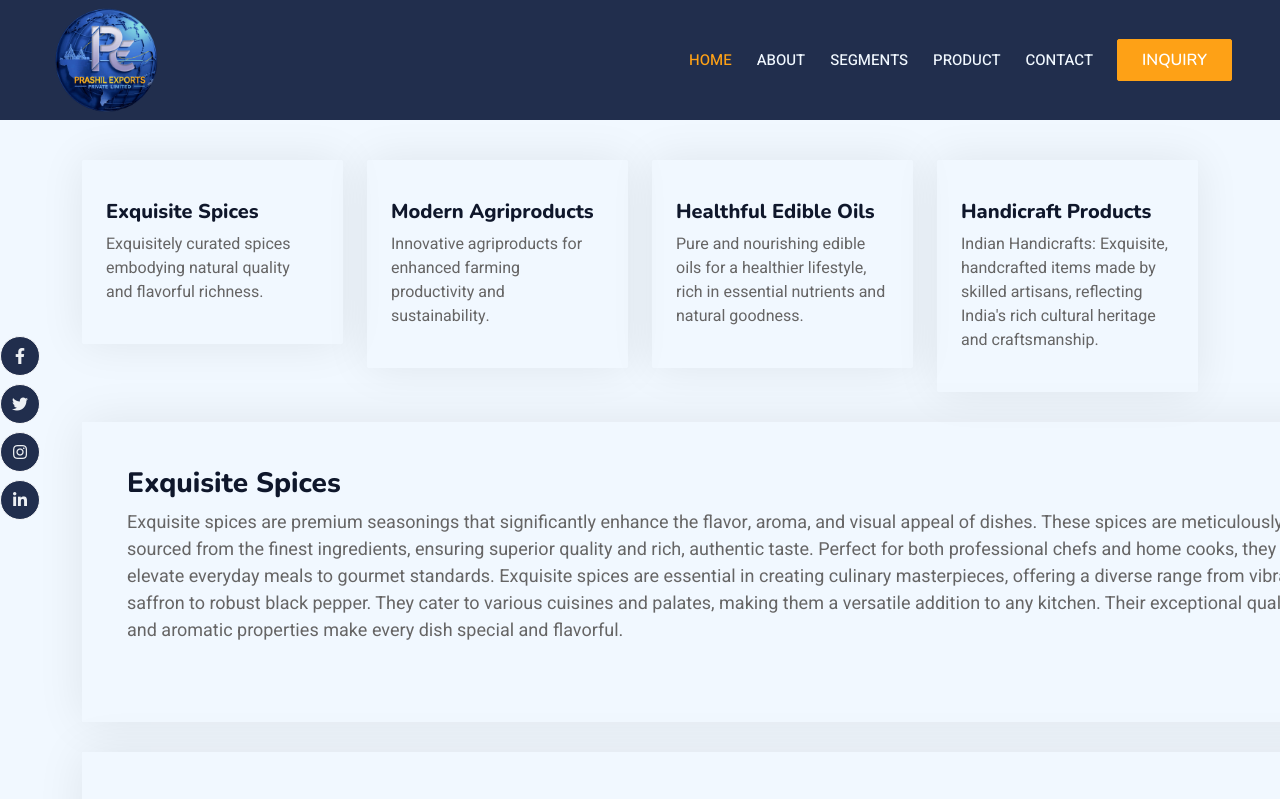
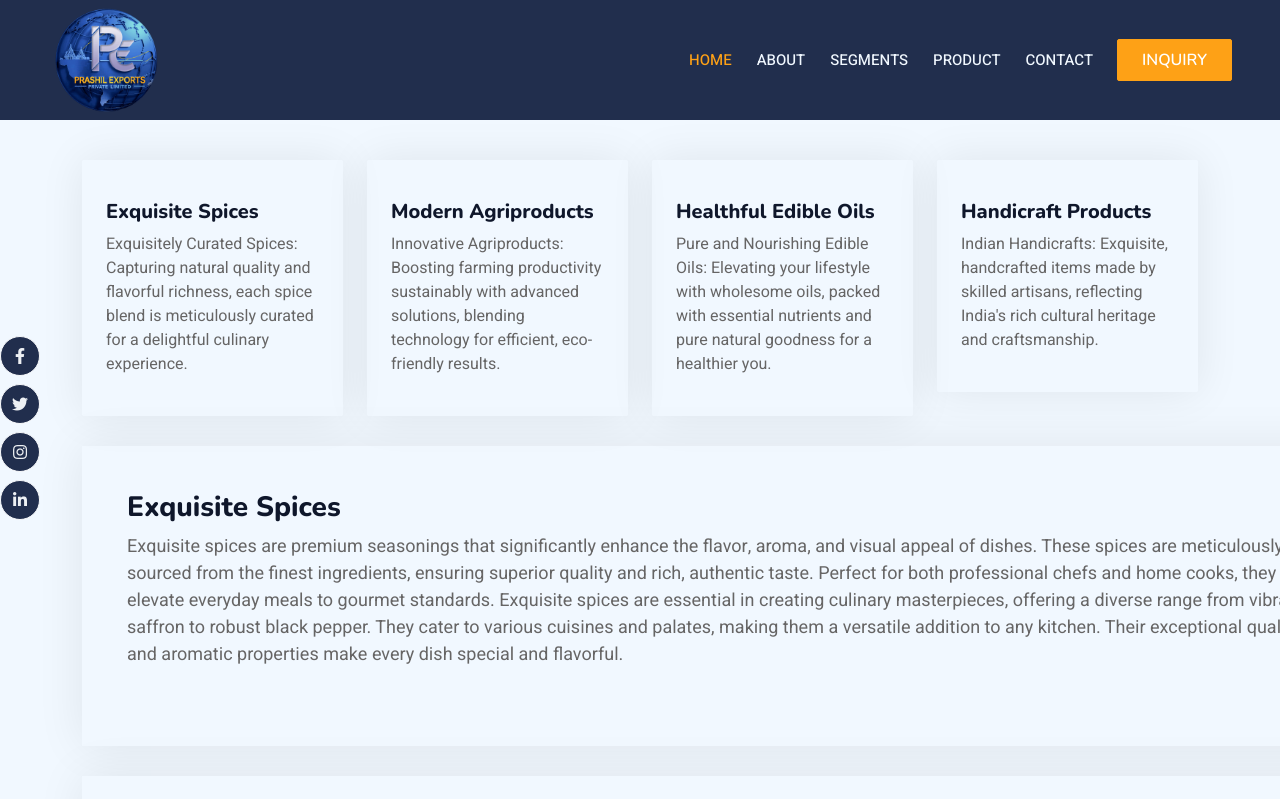
Before and after one commit to techsavvyanuj/MAKEIT-MILLET, a React (Create React App) app: page /segments in a window 1280 px wide. Shown: the top 799 px of the page. Built offline with nearby package versions, Linux system fonts and the light colour scheme.

Commit message:
first commit

```diff
--- a/src/components/Services.js
+++ b/src/components/Services.js
@@ -11,8 +11,9 @@ export const Services = () => {
                 {/* <i className="fa fa-3x fa-user-tie text-primary mb-4"></i> */}
                 <h5>Exquisite Spices</h5>
                 <p>
-                  Exquisitely curated spices embodying natural quality and
-                  flavorful richness.
+                Exquisitely Curated Spices: Capturing natural quality and
+                    flavorful richness, each spice blend is meticulously curated
+                    for a delightful culinary experience.
                 </p>
               </div>
             </div>
@@ -22,8 +23,9 @@ export const Services = () => {
               <div className="p-4">
                 <h5>Modern Agriproducts</h5>
                 <p>
-                  Innovative agriproducts for enhanced farming productivity and
-                  sustainability.
+                Innovative Agriproducts: Boosting farming productivity
+                    sustainably with advanced solutions, blending technology for
+                    efficient, eco-friendly results.
                 </p>
               </div>
             </div>
@@ -33,8 +35,9 @@ export const Services = () => {
               <div className="p-4">
                 <h5>Healthful Edible Oils</h5>
                 <p>
-                  Pure and nourishing edible oils for a healthier lifestyle,
-                  rich in essential nutrients and natural goodness.
+                Pure and Nourishing Edible Oils: Elevating your lifestyle
+                    with wholesome oils, packed with essential nutrients and
+                    pure natural goodness for a healthier you.
                 </p>
               </div>
             </div>
```
